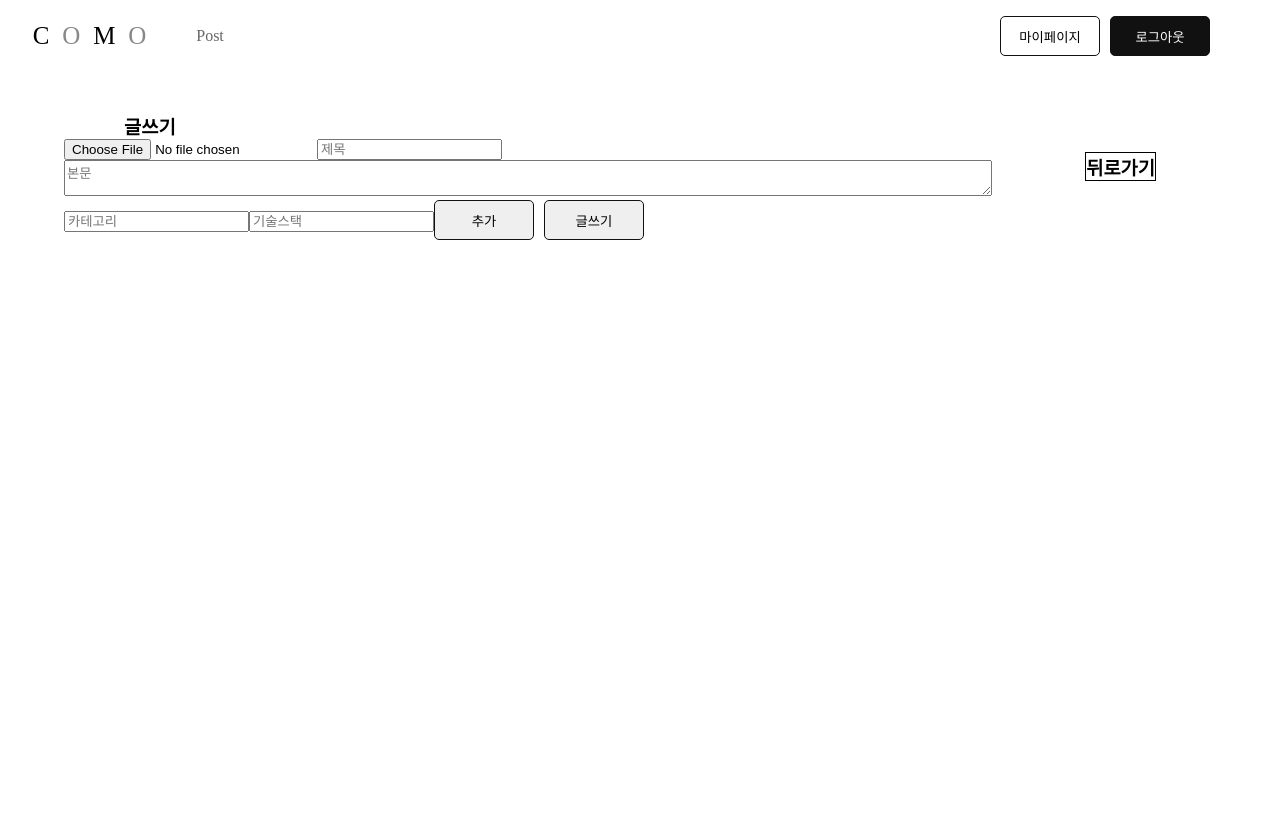
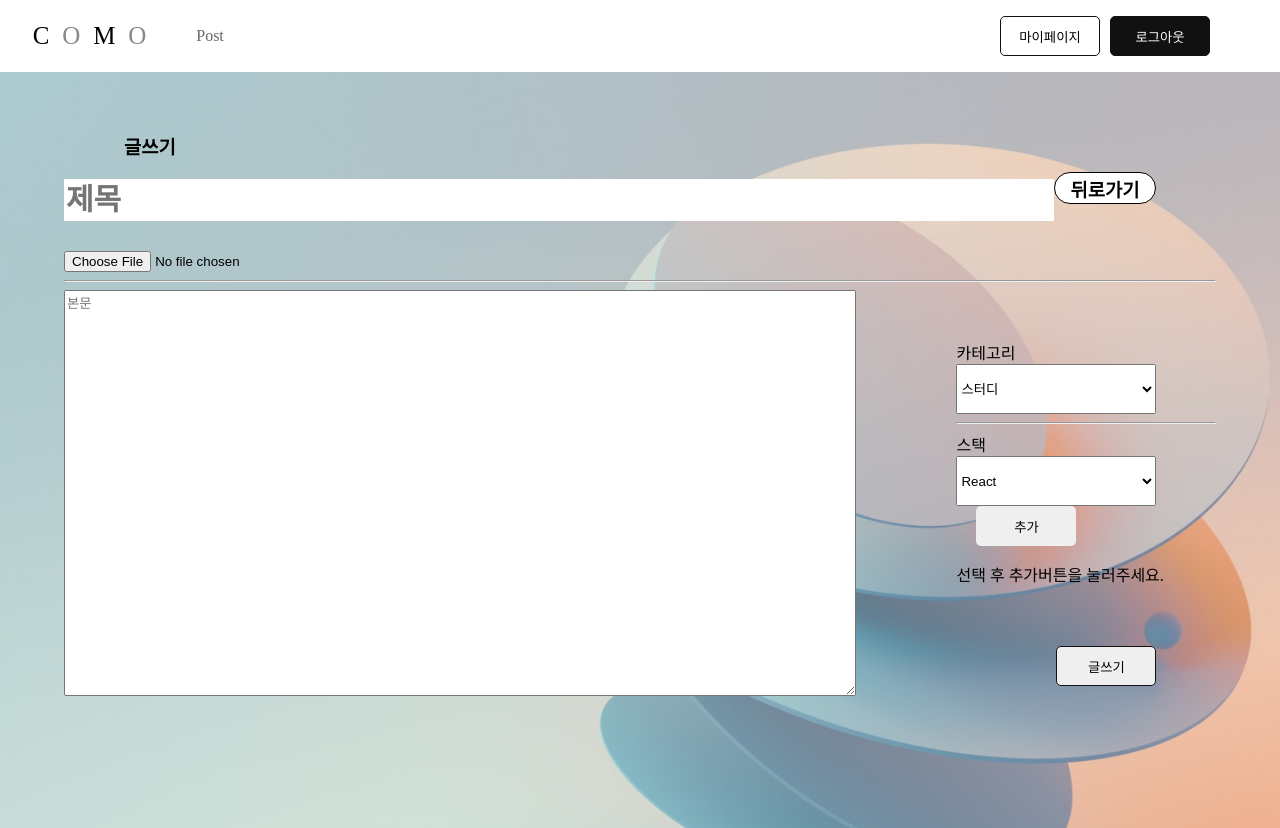
Before and after one commit to TeamCOMO/frontend, a React (Create React App) app: page /posting in a window 1280 px wide. Before the commit the page ends 800 px from the top, so only its background shows below. Built offline with nearby package versions, Linux system fonts and the light colour scheme; no server answers.

Commit message:
feat: 포스팅 css 변경

```diff
--- a/src/components/js/Nav.js
+++ b/src/components/js/Nav.js
@@ -1,38 +1,38 @@
-import { useParams } from "react-router-dom/dist";
-import NavStyle from "../css/Nav.module.css";
-import comoLogo from "../img/background.png";
-import { Link } from "react-router-dom";
-import { useNavigate } from "react-router-dom";
+import { useParams } from 'react-router-dom/dist';
+import NavStyle from '../css/Nav.module.css';
+import comoLogo from '../img/background.png';
+import { Link } from 'react-router-dom';
+import { useNavigate } from 'react-router-dom';
 function Nav() {
   const navigate = useNavigate();
   const param = useParams();
   let accessToken = localStorage.accessToken;
   const handleLogout = () => {
-    localStorage.setItem("accessToken", "");
-    accessToken = "";
-    navigate("");
+    localStorage.setItem('accessToken', '');
+    accessToken = '';
+    navigate('/signin');
   };
   return (
     <div className={NavStyle.wrap}>
       <Link to="/" className={NavStyle.link}>
-        <div style={{ margin: "0 20px 0 20px" }}>
-          <flex style={{ color: "black" }} className={NavStyle.logo}>
+        <div style={{ margin: '0 20px 0 20px' }}>
+          <flex style={{ color: 'black' }} className={NavStyle.logo}>
             C
           </flex>
           <flex className={NavStyle.logo}>O</flex>
-          <flex style={{ color: "black" }} className={NavStyle.logo}>
+          <flex style={{ color: 'black' }} className={NavStyle.logo}>
             M
           </flex>
           <flex className={NavStyle.logo}>O</flex>
         </div>
       </Link>
       <div className={NavStyle.menuBox}>
-        <Link to="/post" style={{ textDecoration: "none" }}>
+        <Link to="/post" style={{ textDecoration: 'none' }}>
           <flex className={NavStyle.menu}>Post</flex>
         </Link>
       </div>
 
-      {accessToken === "" ? (
+      {accessToken === '' ? (
         <div className={NavStyle.loginBox}>
           <Link to="/signin">
             <button className={NavStyle.login}>Log in</button>
@@ -47,8 +47,8 @@ function Nav() {
             <button className={NavStyle.login}>마이페이지</button>
           </Link>
           <button className={NavStyle.signup} onClick={handleLogout}>
-            {" "}
-            로그아웃{" "}
+            {' '}
+            로그아웃{' '}
           </button>
         </div>
       )}
--- a/src/components/js/posting/PostingForm.js
+++ b/src/components/js/posting/PostingForm.js
@@ -1,8 +1,9 @@
 import { useEffect, useState } from 'react';
 import style from './boxStyle.module.css';
-import axios from 'axios';
+
 import { useNavigate } from 'react-router-dom';
 import { editPostApi, writePostApi } from '../../../Apis/postApi';
+import styled from '@emotion/styled';
 function PostingForm(param) {
   const navigate = useNavigate();
   let formData = new FormData();
@@ -69,40 +70,80 @@ function PostingForm(param) {
 
   return (
     <div>
+      <div style={{ justifyContent: 'space-between', display: 'flex' }}>
+        <Title
+          value={postInfo.title}
+          onChange={handlePostInfo}
+          id="title"
+          placeholder="제목"
+        ></Title>
+      </div>
+      <div>
         <input
           type="file"
           accept="image/*"
           onChange={handlePostInfo}
           id="image"
+          style={{ marginTop: '30px' }}
         ></input>
-      <input
-        value={postInfo.title}
-        onChange={handlePostInfo}
-        id="title"
-        placeholder="제목"
-      ></input>
+        <hr></hr>
+      </div>
+      <div style={{ display: 'flex' }}>
         <textarea
           value={postInfo.body}
           onChange={handlePostInfo}
           id="body"
           placeholder="본문"
           className={style.textarea}
+          style={{ width: '1000px', height: '400px' }}
         ></textarea>
-      <input
+        <div style={{ marginTop: '50px', marginLeft: '100px' }}>
+          <div>카테고리</div>
+          <Input
             value={postInfo.category}
             onChange={handlePostInfo}
             id="category"
             placeholder="카테고리"
-      ></input>
-      <input onChange={handleTech} id="techs" placeholder="기술스택"></input>
-      <button onClick={onClickTehcs}>추가</button>
+          >
+            <option value={'Study'}>스터디</option>
+            <option value={'Project'}>프로젝트</option>
+          </Input>
+          <hr></hr>
+          <div>스택 </div>
+          <Input onChange={handleTech} id="techs" placeholder="기술스택">
+            <option value={'React'}>React</option>
+            <option value={'Spring'}>Spring</option>
+          </Input>
+          <button
+            style={{ marginLeft: '20px', border: '0' }}
+            onClick={onClickTehcs}
+          >
+            추가
+          </button>
+          <p>선택 후 추가버튼을 눌러주세요.</p>
+          <div style={{ marginTop: '60px', marginLeft: '100px' }}>
             {param.postType == 'editPost' ? (
               <button onClick={handleEditPosting}>수정하기</button>
             ) : (
               <button onClick={handlePosting}> 글쓰기 </button>
             )}
           </div>
+        </div>
+      </div>
+    </div>
   );
 }
 
 export default PostingForm;
+const Title = styled.input`
+  width: 1000px;
+  height: 40px;
+  font-size: 30px;
+  font-weight: 600;
+  border: 0;
+  margin-top: 20px;
+`;
+const Input = styled.select`
+  width: 200px;
+  height: 50px;
+`;
--- a/src/components/js/posting/boxStyle.module.css
+++ b/src/components/js/posting/boxStyle.module.css
@@ -1,7 +1,3 @@
-
 .postingBox:hover {
   cursor: pointer;
 }
-.textarea {
-  width: 80%;
-}
--- a/src/routes/Post.js
+++ b/src/routes/Post.js
@@ -43,10 +43,13 @@ function Post() {
   return (
     <div style={{ overflowX: 'hidden' }}>
       <Nav />
-      <div className={postStyle.background}>
-        <div className={postStyle.totalPostingBox}>
+      <div className={postStyle.background} style={{ height: '150vh' }}>
+        <div
+          className={postStyle.totalPostingBox}
+          style={{ paddingTop: '30px' }}
+        >
           <PostingBtn param="post" />
-          <h3 style={{ margin: '40px 0 0 60px' }}>POSTING</h3>
+          <h3 style={{ margin: '0 0 0 60px' }}>POSTING</h3>
           <div className={postStyle.postingBoxWrap}>
             <CategoryBtn />
             {useRecoilValue(postState).map((e) => {
--- a/src/routes/PostDetail.js
+++ b/src/routes/PostDetail.js
@@ -38,10 +38,6 @@ function PostDetail() {
         <div className={postStyle.totalPostingBox}>
           <PostContatiner>
             <PostDetailContainer>
-              <div>
-                <img style={{ width: '100px' }} src={postInfo.images}></img>
-              </div>
-
               <Title>{postInfo.title}</Title>
               <div style={{ display: 'flex', alignItems: 'center' }}>
                 <div>글 작성한 사람</div>
@@ -58,7 +54,11 @@ function PostDetail() {
                 </div>
               </div>
               <Line />
+              <div style={{ marginTop: '30px' }}>
+                <img style={{ width: '100px' }} src={postInfo.images}></img>
+              </div>
               <Body>{postInfo.body}</Body>
+
               <div>
                 <span>카테고리 : </span>
                 <span>{postInfo.category}</span>
@@ -124,5 +124,5 @@ const Body = styled.div`
   color: #000;
   font-family: Roboto;
   font-size: 20px;
-  font-weight: 700;
+  font-weight: 400;
 `;
--- a/src/routes/Posting.js
+++ b/src/routes/Posting.js
@@ -1,16 +1,21 @@
-import Nav from "../components/js/Nav";
-import postStyle from "./postStyle.module.css";
-import PostingBtn from "../components/js/posting/PostingBtn";
-import PostingForm from "../components/js/posting/PostingForm";
+import Nav from '../components/js/Nav';
+import postStyle from './postStyle.module.css';
+import PostingBtn from '../components/js/posting/PostingBtn';
+import PostingForm from '../components/js/posting/PostingForm';
+import styles from '../components/css/Maincss.module.css';
+
 function Posting() {
   return (
     <div>
       <Nav />
-      <div className={postStyle.totalPostingBox}>
-        <PostingBtn param="posintg" />
-        <h3 style={{ margin: "40px 0 0 60px" }}>글쓰기</h3>
 
-        <PostingForm />
+      <div className={styles.background_image} style={{ paddingTop: '20px' }}>
+        <div className={postStyle.totalPostingBox}>
+          <PostingBtn param="posintg" />
+          <h3 style={{ margin: '40px 0 0 60px' }}>글쓰기</h3>
+
+          <PostingForm />
+        </div>
       </div>
     </div>
   );
--- a/src/routes/mypage.js
+++ b/src/routes/mypage.js
@@ -40,13 +40,13 @@ function mypage() {
             <Link to="/mypage/write" style={{ textDecoration: 'none' }}>
               <MiniBox>내가 쓴 글</MiniBox>
             </Link>
-            <Link>
+            <Link to="/mypage/write" style={{ textDecoration: 'none' }}>
               <MiniBox>내가 쓴 댓글 </MiniBox>
             </Link>
-            <Link>
+            <Link to="/mypage/write" style={{ textDecoration: 'none' }}>
               <MiniBox>내 모집글 신청 현황</MiniBox>
             </Link>
-            <Link>
+            <Link to="/mypage/write" style={{ textDecoration: 'none' }}>
               <MiniBox>지원한 글</MiniBox>
             </Link>
           </div>
--- a/src/routes/postStyle.module.css
+++ b/src/routes/postStyle.module.css
@@ -15,8 +15,15 @@
 }
 .postingBtn {
   margin: 40px 60px 0px 0px;
+  border-radius: 20px;
   border: 1px solid;
+  width: 100px;
+  height: 30px;
+  background-color: #fff;
   text-decoration-line: none;
+  display: flex;
+  justify-content: center;
+  align-items: center;
 }
 .postingBtn:hover {
   cursor: pointer;
```
Also changed, not shown: src/components/js/posting/PostingBtn.js (+6 -6 lines). Lines whose indentation alone changed are shown as unchanged.
